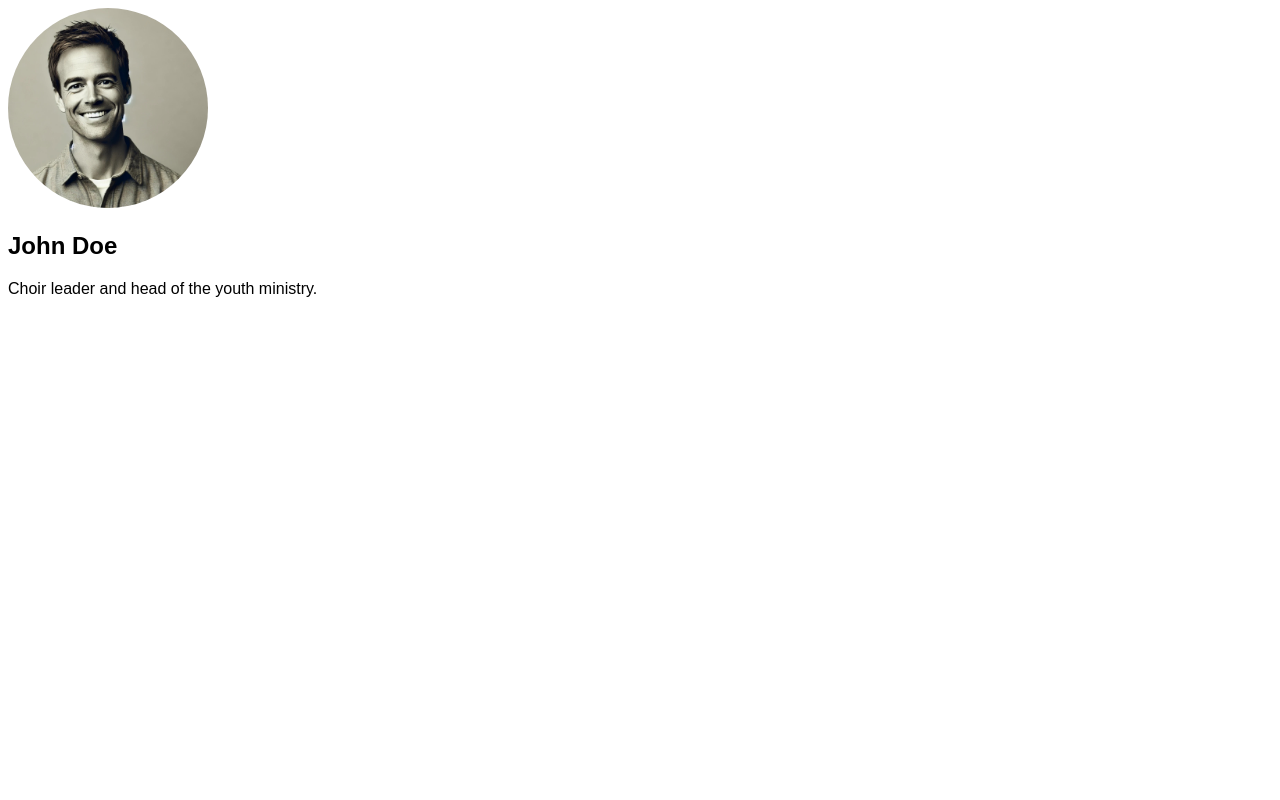
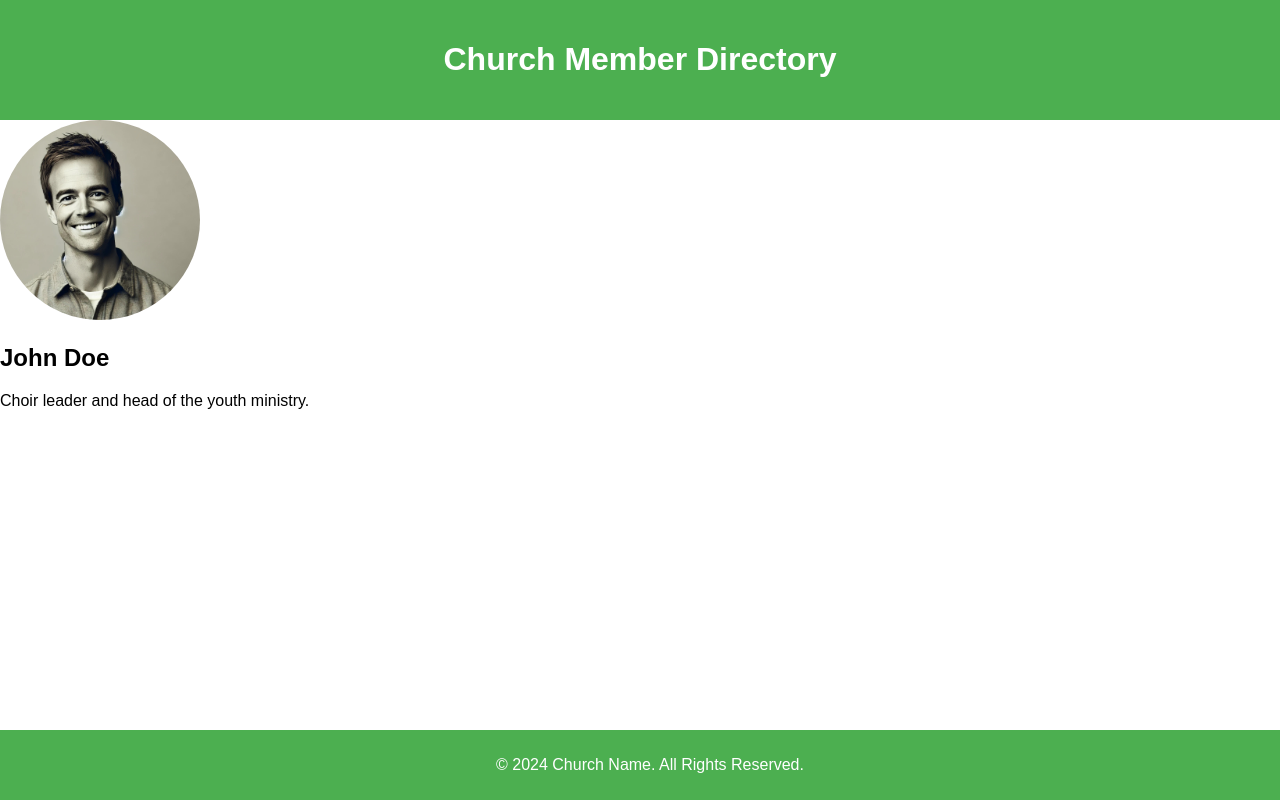
Before and after one commit to gladstone28/kguc-album-first, a React (Create React App) app: page /kguc-album-first/member/1 in a window 1280 px wide. Built offline with nearby package versions, Linux system fonts and the light colour scheme.

Commit message:
added components such as Footer.js and Header.js and MemberCard.js

```diff
--- a/src/App.css
+++ b/src/App.css
@@ -34,3 +34,61 @@ body {
     width: 100%;
   }
 }
+
+/* Global styles */
+body {
+  font-family: Arial, sans-serif;
+  margin: 0;
+  padding: 0;
+}
+
+.header {
+  background-color: #4CAF50;
+  padding: 20px;
+  text-align: center;
+  color: white;
+}
+
+.footer {
+  background-color: #4CAF50;
+  padding: 10px;
+  text-align: center;
+  position: fixed;
+  width: 100%;
+  bottom: 0;
+  color: white;
+}
+
+/* Member list styles */
+.member-list {
+  display: flex;
+  flex-wrap: wrap;
+  gap: 20px;
+  justify-content: center;
+  padding: 20px;
+}
+
+.member-card {
+  width: 200px;
+  text-align: center;
+}
+
+.profile-pic {
+  width: 150px;
+  height: 150px;
+  border-radius: 50%;
+}
+
+/* Button styles */
+.btn {
+  background-color: #4CAF50;
+  color: white;
+  padding: 10px 20px;
+  border: none;
+  border-radius: 5px;
+  cursor: pointer;
+}
+
+.btn:hover {
+  background-color: #45a049;
+}
--- a/src/App.js
+++ b/src/App.js
@@ -1,14 +1,18 @@
 import { BrowserRouter as Router, Route, Routes } from 'react-router-dom';
 import MemberList from './MemberList';
 import MemberDetail from './MemberDetail';
+import Header from './components/Header';
+import Footer from './components/Footer';
 
 function App() {
   return (
     <Router basename="/kguc-album-first">
+      <Header />
       <Routes>
         <Route path="/" element={<MemberList />} />
         <Route path="/member/:id" element={<MemberDetail />} />
       </Routes>
+      <Footer />
     </Router>
   );
 }
--- a/src/MemberList.js
+++ b/src/MemberList.js
@@ -1,15 +1,12 @@
 import React from 'react';
-import { Link } from 'react-router-dom';
 import members from './membersData';
+import MemberCard from './components/MemberCard';
 
 function MemberList() {
   return (
     <div className="member-list">
-      {members.map((member) => (
-        <Link to={`/member/${member.id}`} key={member.id} className="member-item">
-          <img src={member.profilePicture} alt={member.name} className="profile-pic" />
-          <h3>{member.name}</h3>
-        </Link>
+      {members.map(member => (
+        <MemberCard key={member.id} member={member} />
       ))}
     </div>
   );
--- /dev/null
+++ b/src/components/Footer.js
@@ -0,0 +1,12 @@
+import React from 'react';
+import './App.css';
+
+const Footer = () => {
+  return (
+    <footer className="footer">
+      <p>&copy; 2024 Church Name. All Rights Reserved.</p>
+    </footer>
+  );
+}
+
+export default Footer;
--- /dev/null
+++ b/src/components/Header.js
@@ -0,0 +1,12 @@
+import React from 'react';
+import './App.css';
+
+const Header = () => {
+  return (
+    <header className="header">
+      <h1>Church Member Directory</h1>
+    </header>
+  );
+}
+
+export default Header;
--- /dev/null
+++ b/src/components/MemberCard.js
@@ -0,0 +1,16 @@
+import React from 'react';
+import { Link } from 'react-router-dom';
+import './App.css';
+
+const MemberCard = ({ member }) => {
+  return (
+    <div className="member-card">
+      <Link to={`/member/${member.id}`}>
+        <img src={member.profilePicture} alt={member.name} className="profile-pic" />
+        <h3>{member.name}</h3>
+      </Link>
+    </div>
+  );
+};
+
+export default MemberCard;
```
Also changed, not shown: src/components/Button.js (added, +12 -0 lines), src/components/App.css (added).
